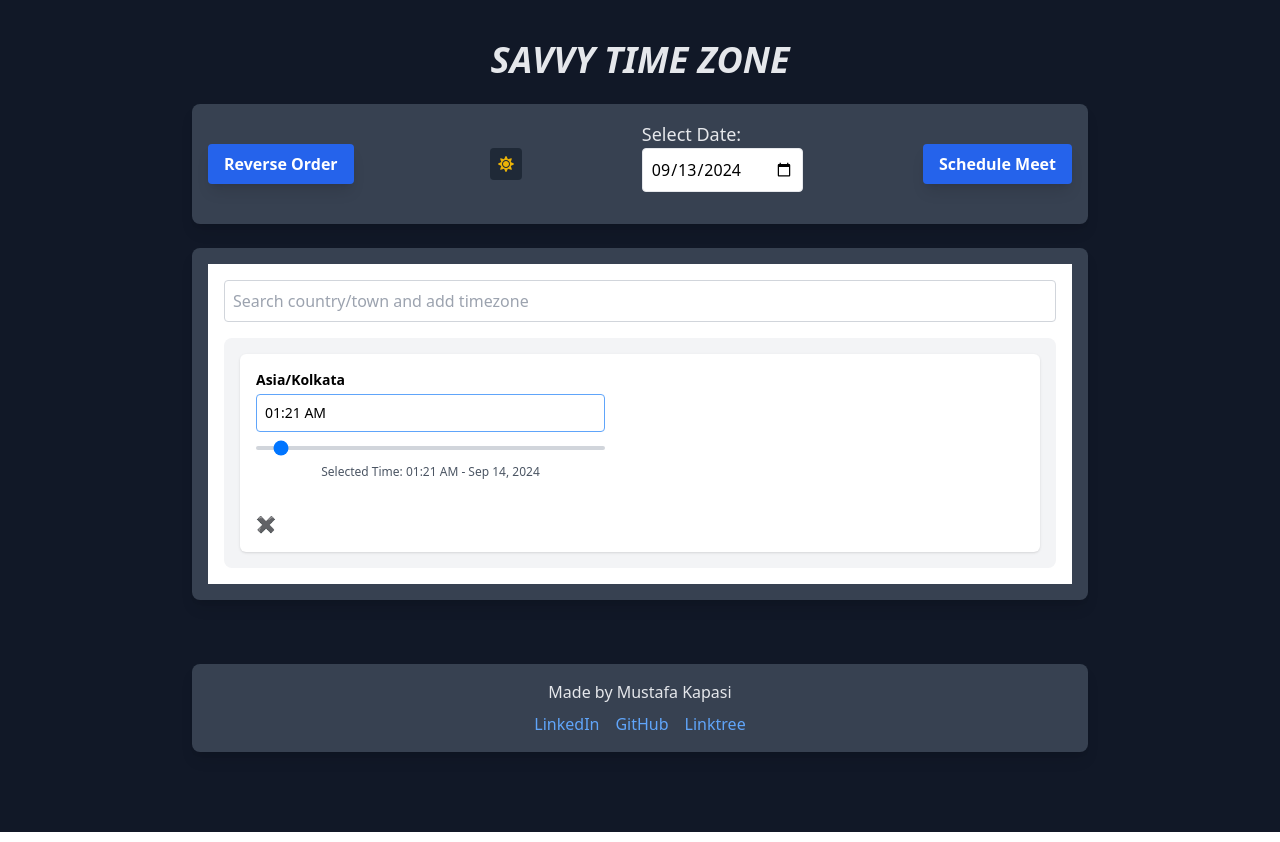
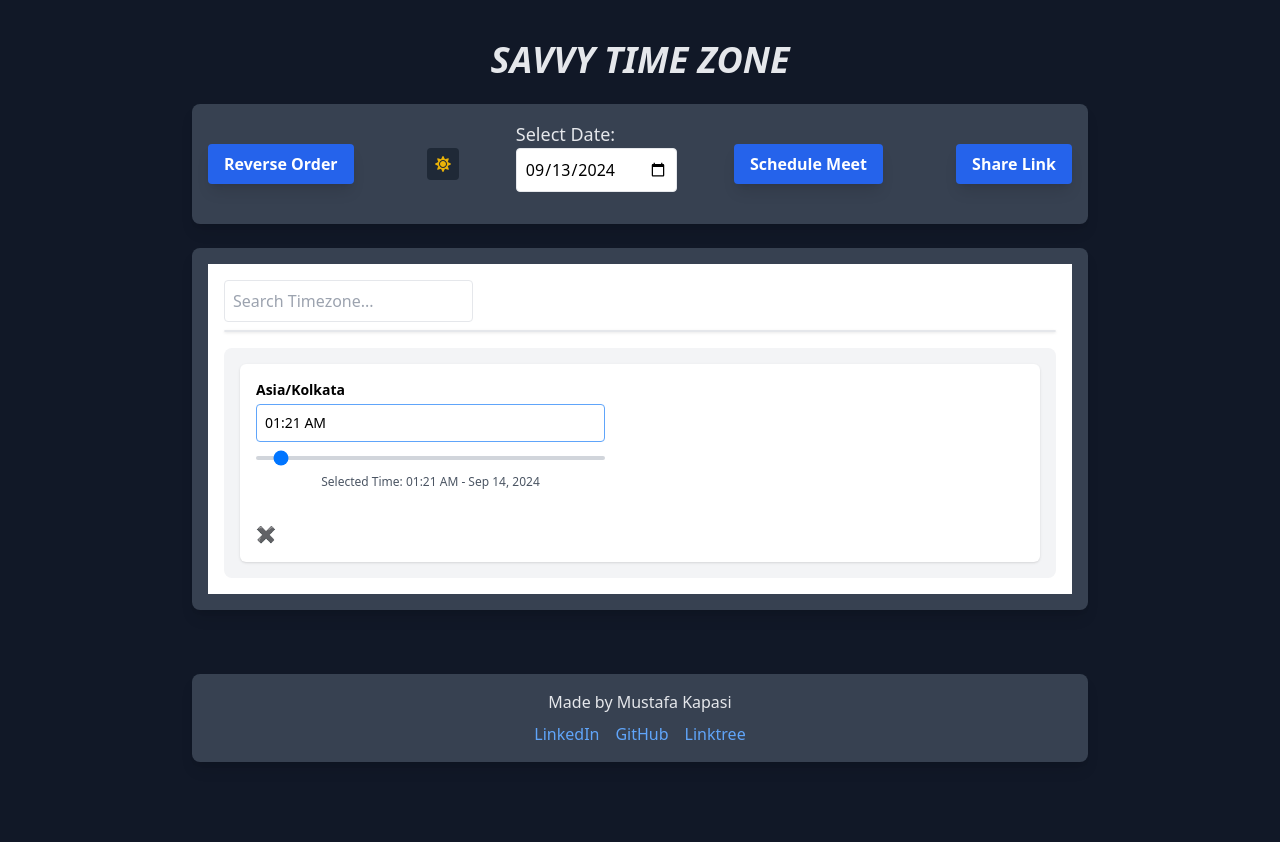
Before and after one commit to Mustu19/Savvy-Time, a React (Vite) app: page /Asia/Kolkata in a window 1280 px wide. Built offline with nearby package versions, Linux system fonts and the light colour scheme.

Commit message:
Optimization and Shareable link feature added

```diff
--- a/src/App.jsx
+++ b/src/App.jsx
@@ -1,13 +1,39 @@
-import React, { useState } from 'react';
-import DatePicker from './components/DatePicker';
-import DarkModeToggle from './components/DarkModeToggle';
-import TimezoneList from './components/TimeZoneList';
-import moment from 'moment';
+import React, { useEffect, useState, useCallback } from "react";
+import DatePicker from "./components/DatePicker";
+import DarkModeToggle from "./components/DarkModeToggle";
+import TimezoneList from "./components/TimezoneList";
+import moment from "moment";
+import { useLocation, useNavigate } from "react-router-dom";
 
 function App() {
   const [sliderTime, setSliderTime] = useState(moment());
   const [darkMode, setDarkMode] = useState(true);
-  const [timezones, setTimezones] = useState(['Asia/Kolkata']);
+  const [timezones, setTimezones] = useState([]);
+  const location = useLocation();
+  const navigate = useNavigate();
+
+  // Memoized function to extract timezones from URL
+  const extractTimezonesFromUrl = useCallback(() => {
+    const pathTimezones = location.pathname.substring(1).split("-to-");
+    const validTimeZones = pathTimezones.filter((tz) =>
+      moment.tz.names().includes(tz)
+    );
+
+    setTimezones(validTimeZones.length > 0 ? validTimeZones : ["Asia/Kolkata"]);
+  }, [location.pathname]);
+
+  // Extract timezones from URL on initial load
+  useEffect(() => {
+    extractTimezonesFromUrl();
+  }, [extractTimezonesFromUrl]);
+
+  // Update URL whenever the timezones state changes
+  useEffect(() => {
+    if (timezones.length > 0) {
+      const path = timezones.join("-to-");
+      navigate(`/${path}`, { replace: true });
+    }
+  }, [timezones, navigate]);
 
   const handleDateChange = (newTime) => {
     setSliderTime(newTime);
@@ -23,28 +49,55 @@ function App() {
 
   const scheduleGoogleMeet = () => {
     const startTime = sliderTime.format("YYYYMMDDTHHmmss");
-    const endTime = sliderTime.clone().add(2, 'hours').format("YYYYMMDDTHHmmss");
+    const endTime = sliderTime
+      .clone()
+      .add(2, "hours")
+      .format("YYYYMMDDTHHmmss");
 
-    const timezoneDetails = timezones.map((timezone) => {
-      const timeInZone = sliderTime.clone().tz(timezone);
-      return `${timezone}: ${timeInZone.format('hh:mm A')} ${timeInZone.format('ddd, MMM D YYYY')}`;
-    }).join('\n');
+    const timezoneDetails = timezones
+      .map((timezone) => {
+        const timeInZone = sliderTime.clone().tz(timezone);
+        return `${timezone}: ${timeInZone.format(
+          "hh:mm A"
+        )} ${timeInZone.format("ddd, MMM D YYYY")}`;
+      })
+      .join("\n");
 
     const details = `${timezoneDetails}\n\nScheduled with Savvy Time`;
     const encodedDetails = encodeURIComponent(details);
 
     const googleCalendarUrl = `https://calendar.google.com/calendar/u/0/r/eventedit?dates=${startTime}/${endTime}&text=Scheduled+Meet&details=${encodedDetails}&location=&sf=true&output=xml`;
 
-    window.open(googleCalendarUrl, '_blank');
+    window.open(googleCalendarUrl, "_blank");
+  };
+
+  // Function to handle generating and copying the shareable link
+  const handleShareLinkClick = () => {
+    const currentUrl = `${window.location.origin}/${timezones.join("-to-")}`;
+
+    // Copy the URL to the clipboard
+    navigator.clipboard
+      .writeText(currentUrl)
+      .then(() => {
+        alert("URL copied to clipboard: " + currentUrl);
+      })
+      .catch((err) => {
+        console.error("Could not copy text: ", err);
+      });
   };
 
   return (
-    <div className={`App ${darkMode ? 'dark bg-gray-900 text-gray-200' : 'light bg-white text-gray-800'} min-h-screen flex flex-col items-center justify-between p-4`}>
+    <div
+      className={`App ${
+        darkMode
+          ? "dark bg-gray-900 text-gray-200"
+          : "light bg-white text-gray-800"
+      } min-h-screen flex flex-col items-center justify-between p-4`}
+    >
+      <h1 className="text-4xl font-sans font-semibold uppercase text-center my-6 italic">
+        Savvy Time Zone
+      </h1>
 
-      {/* Heading: Savvy Time Converter */}
-      <h1 className="text-4xl font-sans font-semibold uppercase text-center my-6 italic">Savvy Time Zone</h1>
-
-      {/* Top Row: Reverse Order, Dark Mode, Schedule Button, Select Date */}
       <div className="flex items-center justify-between w-full max-w-4xl mb-6 p-4 bg-gray-300 dark:bg-gray-700 rounded-lg shadow-lg">
         <button
           onClick={reverseTimezones}
@@ -60,9 +113,14 @@ function App() {
         >
           Schedule Meet
         </button>
+        <button
+          onClick={handleShareLinkClick}
+          className="bg-blue-600 hover:bg-blue-700 text-white font-bold py-2 px-4 rounded shadow-lg transition ml-4"
+        >
+          Share Link
+        </button>
       </div>
 
-      {/* Bottom Row: Timezone List */}
       <div className="w-full max-w-4xl p-4 bg-gray-300 dark:bg-gray-700 rounded-lg shadow-lg mb-16">
         <TimezoneList
           sliderTime={sliderTime}
@@ -72,17 +130,31 @@ function App() {
         />
       </div>
 
-      {/* Footer: Made by Mustafa Kapasi */}
       <footer className="w-full max-w-4xl p-4 bg-gray-300 dark:bg-gray-700 rounded-lg shadow-lg mb-16">
         <p className="mb-2 text-center">Made by Mustafa Kapasi</p>
         <div className="flex justify-center space-x-4">
-          <a href="https://www.linkedin.com/in/mustafakapasi19" target="_blank" rel="noopener noreferrer" className="text-blue-600 dark:text-blue-400 hover:underline">
+          <a
+            href="https://www.linkedin.com/in/mustafakapasi19"
+            target="_blank"
+            rel="noopener noreferrer"
+            className="text-blue-600 dark:text-blue-400 hover:underline"
+          >
             LinkedIn
           </a>
-          <a href="https://github.com/Mustu19" target="_blank" rel="noopener noreferrer" className="text-blue-600 dark:text-blue-400 hover:underline">
+          <a
+            href="https://github.com/Mustu19"
+            target="_blank"
+            rel="noopener noreferrer"
+            className="text-blue-600 dark:text-blue-400 hover:underline"
+          >
             GitHub
           </a>
-          <a href="https://linktr.ee/mustafakapasi19" target="_blank" rel="noopener noreferrer" className="text-blue-600 dark:text-blue-400 hover:underline">
+          <a
+            href="https://linktr.ee/mustafakapasi19"
+            target="_blank"
+            rel="noopener noreferrer"
+            className="text-blue-600 dark:text-blue-400 hover:underline"
+          >
             Linktree
           </a>
         </div>
--- a/src/components/TimeZoneSearch.jsx
+++ b/src/components/TimeZoneSearch.jsx
@@ -1,26 +1,22 @@
-import React, { useState } from 'react';
+import React, { useState, useMemo } from 'react';
 import moment from 'moment-timezone';
 
 const allTimezones = moment.tz.names();
 
 function TimezoneSearch({ onAddTimezone }) {
   const [searchTerm, setSearchTerm] = useState('');
-  const [filteredTimezones, setFilteredTimezones] = useState([]);
   const [visibleSuggestions, setVisibleSuggestions] = useState(5);
 
+  const filteredTimezones = useMemo(() => {
+    if (searchTerm.length === 0) return [];
+    return allTimezones.filter((timezone) =>
+      timezone.toLowerCase().includes(searchTerm.toLowerCase())
+    );
+  }, [searchTerm]);
+
   const handleSearchChange = (e) => {
-    const inputValue = e.target.value.toLowerCase();
-    setSearchTerm(inputValue);
-
-    if (inputValue.length > 0) {
-      const filtered = allTimezones.filter((timezone) =>
-        timezone.toLowerCase().includes(inputValue)
-      );
-      setFilteredTimezones(filtered);
+    setSearchTerm(e.target.value);
     setVisibleSuggestions(5);
-    } else {
-      setFilteredTimezones([]);
-    }
   };
 
   const handleShowMore = () => {
@@ -30,26 +26,23 @@ function TimezoneSearch({ onAddTimezone }) {
   const handleAddTimezone = (timezone) => {
     onAddTimezone(timezone);
     setSearchTerm('');
-    setFilteredTimezones([]);
   };
 
   return (
-    <div className="relative mb-4">
+    <div className="mb-4">
       <input
         type="text"
+        placeholder="Search Timezone..."
         value={searchTerm}
         onChange={handleSearchChange}
-        placeholder="Search country/town and add timezone"
-        className="p-2 border border-gray-300 rounded w-full"
+        className="border p-2 rounded"
       />
-
-      {filteredTimezones.length > 0 && (
-        <ul className="absolute z-10 bg-white border border-gray-300 rounded w-full mt-1 max-h-40 overflow-y-auto">
-          {filteredTimezones.slice(0, visibleSuggestions).map((timezone, index) => (
+      <ul className="mt-2 border rounded bg-white shadow">
+        {filteredTimezones.slice(0, visibleSuggestions).map((timezone) => (
           <li
-              key={index}
+            key={timezone}
             onClick={() => handleAddTimezone(timezone)}
-              className="p-2 hover:bg-blue-200 cursor-pointer"
+            className="cursor-pointer hover:bg-gray-200 p-2"
           >
             {timezone}
           </li>
@@ -57,13 +50,12 @@ function TimezoneSearch({ onAddTimezone }) {
         {visibleSuggestions < filteredTimezones.length && (
           <li
             onClick={handleShowMore}
-              className="p-2 text-center text-blue-500 cursor-pointer hover:bg-blue-100"
+            className="cursor-pointer hover:bg-gray-200 p-2 text-center"
           >
             Show more...
           </li>
         )}
       </ul>
-      )}
     </div>
   );
 }
```
Also changed, not shown: src/components/TimeZoneList.jsx (+1 -14 lines), src/main.jsx (+9 -7 lines), src/components/TimezonePage.jsx (deleted), 1 other file (tests, documents, lock files or other folders). Lines whose indentation alone changed are shown as unchanged.
